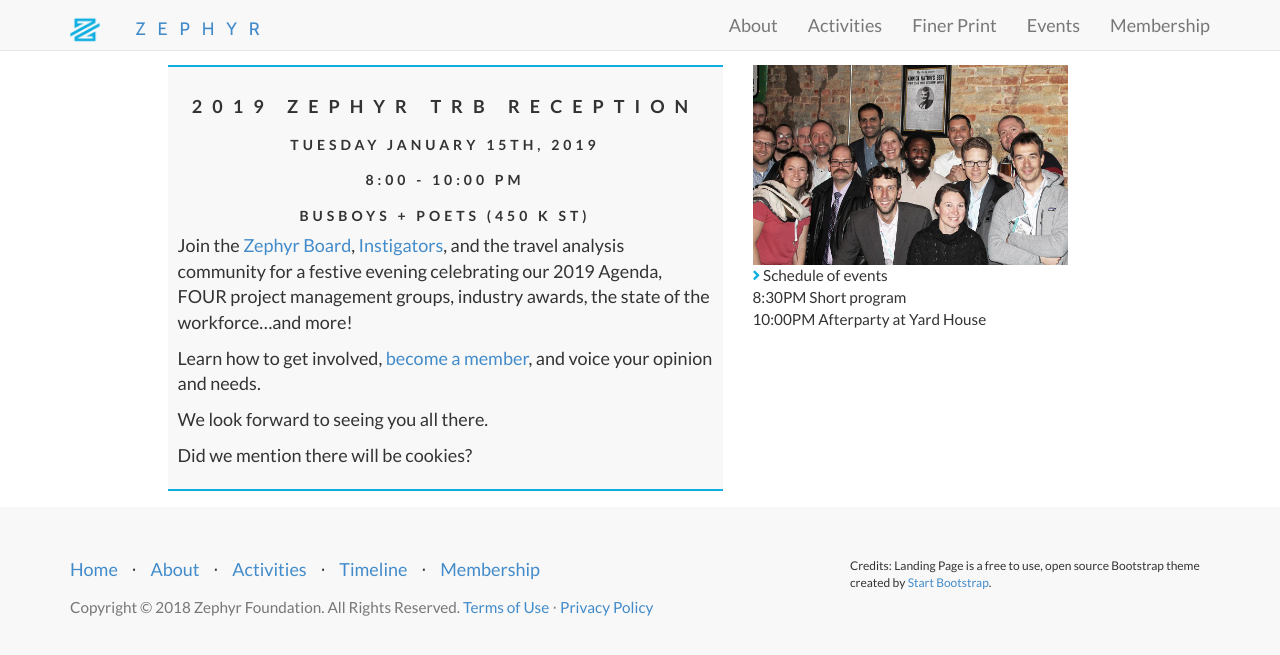
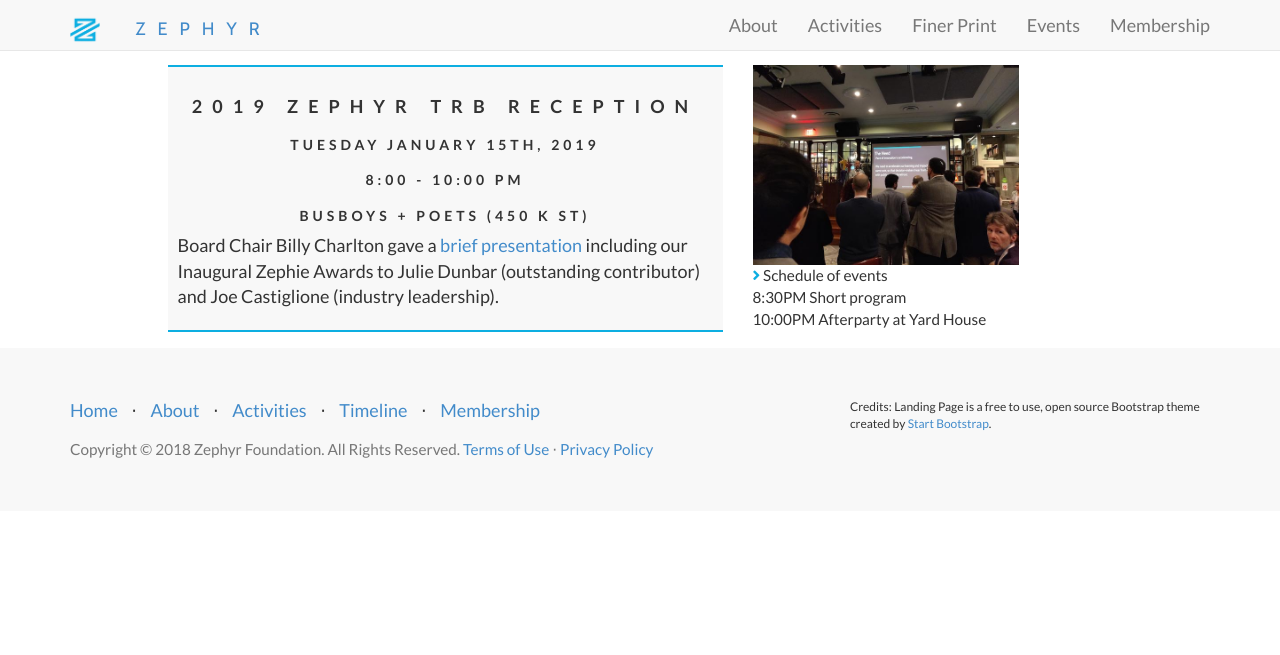
Before and after one commit to ZephyrTransport/zephyr-website, a Jekyll site: the page built from _events/2019-TRBAM.md, in a window 1280 px wide. Shown: the top 655 px of the page. Built offline with Jekyll 4.4.1, drawn with Linux system fonts in a browser that asks for light colours; nearby versions of some CDN libraries.

Commit message:
Add TRB summaries

```diff
--- a/_events/2019-TRBAM.md
+++ b/_events/2019-TRBAM.md
@@ -1,15 +1,12 @@
 ---
 layout: event
-img: /img/reception.jpg
+img: /img/2019-TRBAM-Reception.jpg
 category: TRB
 title: 2019 Zephyr TRB Reception
 type: Reception
 day: Tuesday January 15th, 2019
 time: 8:00 - 10:00 PM
 place: Busboys + Poets (450 K St)
-additional-msg: Schedule of events<br>8:30PM  Short program<br>10:00PM Afterparty at Yard House
-summary: "Join the <a href='/leadership'>Zephyr Board</a>, <a href='/leadership'>Instigators</a>, and the travel analysis community for a festive evening celebrating our 2019 Agenda, FOUR project management groups, industry awards, the state of the workforce…and more!
-<p>Learn how to get involved, <a href='/membership'>become a member</a>, and voice your opinion and needs.
-<p>We look forward to seeing you all there.
-<p>Did we mention there will be cookies?"
+additional-msg: Schedule of events<br>8:30PM Short program<br>10:00PM Afterparty at Yard House
+summary: "Board Chair Billy Charlton gave a <a href='https://docs.google.com/presentation/d/1bhBe9lPUVI0ayjaXbhI-zfTse5cXWnnE9Jr5NFxVSUk/edit?usp=sharing'>brief presentation</a> including our Inaugural Zephie Awards to Julie Dunbar (outstanding contributor) and Joe Castiglione (industry leadership)."
 ---
```
Also changed, not shown: _events/2019-jan-badging-pmg.md (+1 -1 lines), _events/2019-jan-fasttrips-pmg.md (+1 -1 lines), _events/2019-jan-gnfs-pmg.md (+2 -2 lines), _events/2019-jan-openscience-pmg.md (+1 -1 lines), img/2019-TRBAM-PMG-GMNS.jpg (added), img/2019-TRBAM-Reception.jpg (added).
